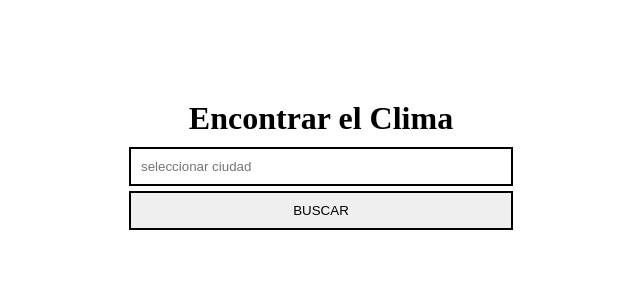
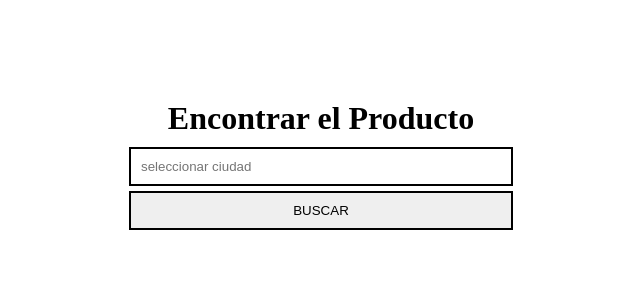
Before and after one commit to ignacio96/atitp, a Django app: page / in a window 1280 px wide. Shown: the top 300 px of the page, without its empty margins (319-959 px from the left). Run offline with Django 3.2, Linux system fonts and the light colour scheme.

Commit message:
agrego precio a mostrar del producto

```diff
--- a/ATIapp/templates/ATIapp/home.html
+++ b/ATIapp/templates/ATIapp/home.html
@@ -35,7 +35,7 @@
   </head>
   <body>
     <div class="" id="main">
-      <h1>Encontrar el Clima</h1>
+      <h1>Encontrar el Producto</h1>
 
       <form class="" method="GET">
         <label for="ciudad"></label>
--- a/ATIapp/views.py
+++ b/ATIapp/views.py
@@ -15,7 +15,7 @@ def get_html_content(request):
     session.headers['Accept-Language'] = LANGUAGE
     session.headers['Content-Language'] = LANGUAGE
     ciudad = ciudad.replace(" ", "+")
-    html_content = session.get(f'https://www.google.com/search?q=weather+{ciudad}').text
+    html_content = session.get(f'https://listado.mercadolibre.com.ar/+{ciudad}').text
     return html_content
 
 def home(request):
@@ -30,7 +30,7 @@ def home(request):
         info_clima= dict()
         info_clima['region'] = soup.find('div', attrs={'id': 'wob_loc'}).text
         info_clima['daytime']= soup.find('div', attrs={'id': 'wob_dts'}).text
-        info_clima['estado']= soup.find('span', attrs={'id': 'wob_dc'}).text
+        info_clima['estado']= soup.find('span', attrs={'id': 'price-tag-fraction'}).text
         info_clima['temp']= soup.find('span', attrs={'id': 'wob_tm'}).text
 
         # print(region)
```
